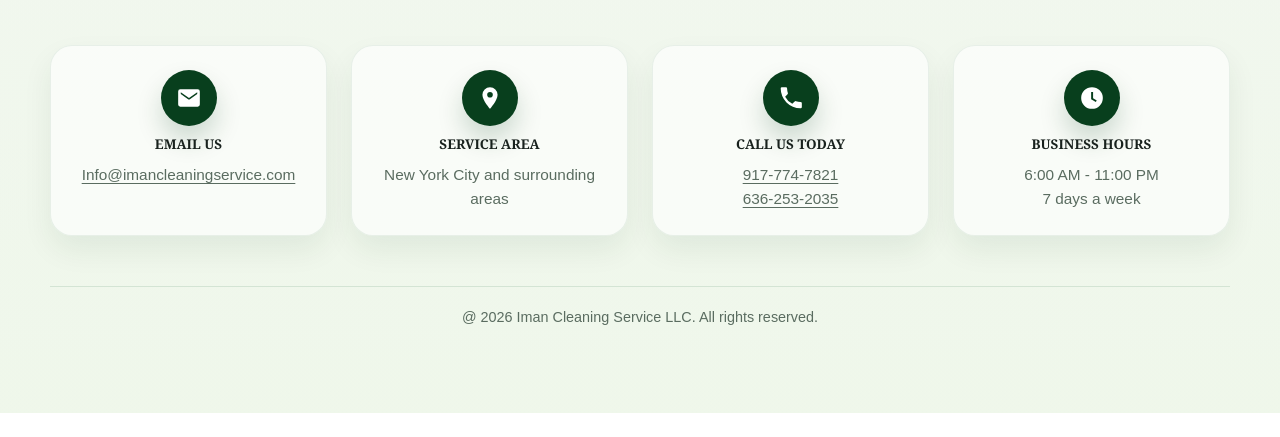
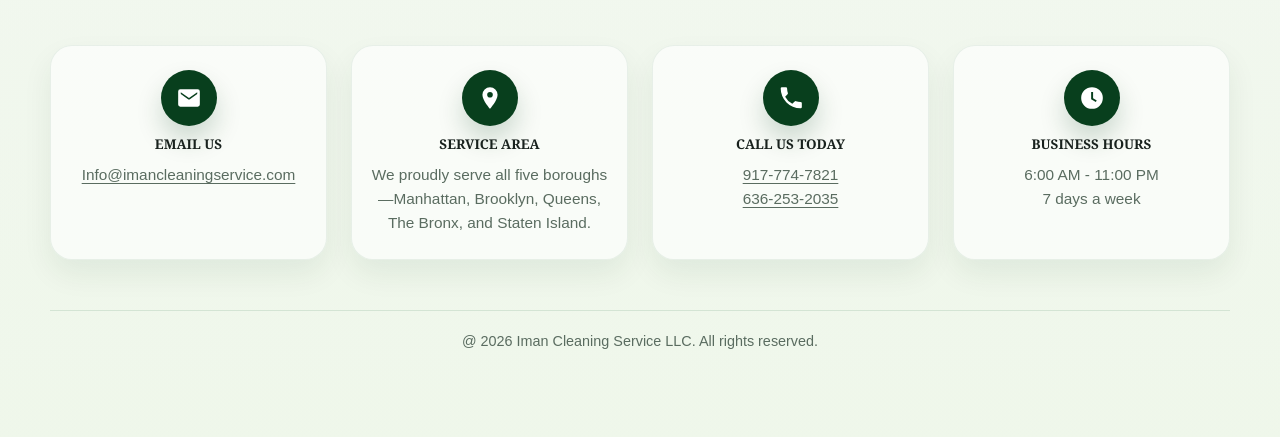
Before and after one commit to taslimaakter-shaki/iman-cleaning-service-site, a plain HTML site: page airbnb-cleaning.html in a window 1280 px wide. Shown: the part 2341-2778 px from the top of the page. Before the commit the page ends 2754 px from the top, so only its background shows below. Drawn offline with Linux system fonts and the light colour scheme.

Commit message:
Update footer service area copy

```diff
--- a/airbnb-cleaning.html
+++ b/airbnb-cleaning.html
@@ -61,7 +61,7 @@
             <div class="iman-footer-contact-card">
               <span class="iman-footer-contact-icon" aria-hidden="true"><svg viewBox="0 0 24 24"><path d="M12 2a7 7 0 0 0-7 7c0 5.2 7 13 7 13s7-7.8 7-13a7 7 0 0 0-7-7Zm0 9.6A2.6 2.6 0 1 1 12 6.4a2.6 2.6 0 0 1 0 5.2Z"/></svg></span>
               <h3>Service Area</h3>
-              <p>New York City and surrounding areas</p>
+              <p>We proudly serve all five boroughs—Manhattan, Brooklyn, Queens, The Bronx, and Staten Island.</p>
             </div>
             <div class="iman-footer-contact-card">
               <span class="iman-footer-contact-icon" aria-hidden="true"><svg viewBox="0 0 24 24"><path d="M6.6 10.8a15.8 15.8 0 0 0 6.6 6.6l2.2-2.2a1.2 1.2 0 0 1 1.2-.3 13.3 13.3 0 0 0 4.1.7 1.2 1.2 0 0 1 1.3 1.2v3.5a1.2 1.2 0 0 1-1.3 1.2A18.2 18.2 0 0 1 2.5 3.3 1.2 1.2 0 0 1 3.7 2h3.5a1.2 1.2 0 0 1 1.2 1.3 13.3 13.3 0 0 0 .7 4.1 1.2 1.2 0 0 1-.3 1.2l-2.2 2.2Z"/></svg></span>
```
Also changed, not shown: areas.html (+1 -1 lines), contact.html (+1 -1 lines), deep-cleaning.html (+1 -1 lines), index.html (+1 -1 lines), move-in-move-out-cleaning.html (+1 -1 lines), office-cleaning.html (+1 -1 lines), quote.html (+1 -1 lines), services.html (+1 -1 lines), standard-cleaning.html (+1 -1 lines), thanks.html (+1 -1 lines), why-us.html (+1 -1 lines).
